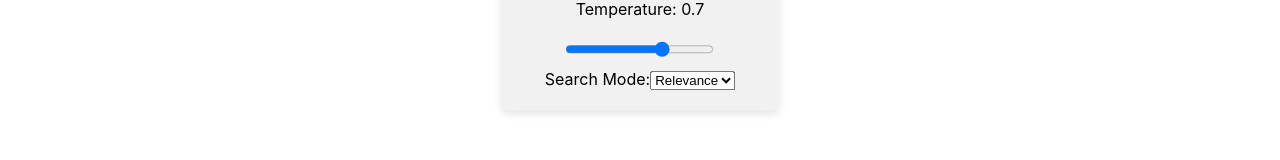
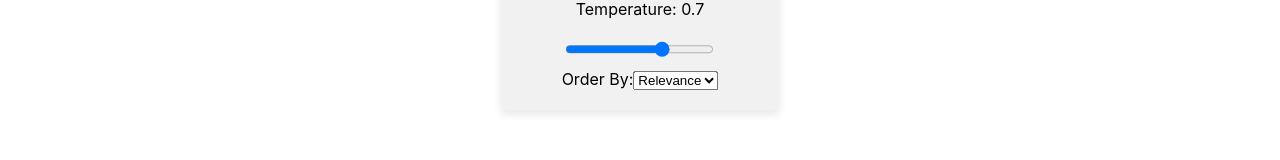
Before and after one commit to ETH-PEACH-Lab/CompetiLearn, a React (Create React App) app in the folder frontend/: page / in a window 1280 px wide. Both pictures are taken after a click on the button "Advanced Search". Shown: the part 385-545 px from the top of the page. Built offline with nearby package versions, Linux system fonts and the light colour scheme.

Commit message:
change search mode to order by

```diff
--- a/frontend/src/components/AdvancedSearchPanel.js
+++ b/frontend/src/components/AdvancedSearchPanel.js
@@ -25,7 +25,7 @@ const AdvancedSearchPanel = ({ temperature, onTemperatureChange, searchMode, onS
                 />
             </div>
             <div className="mode-container">
-                <label>Search Mode:</label>
+                <label>Order By:</label>
                 <select value={searchMode} onChange={handleModeChange}>
                     <option value="relevance">Relevance</option>
                     <option value="votes">Votes</option>
```
Also changed, not shown: 1 other file (tests, documents, lock files or other folders).
